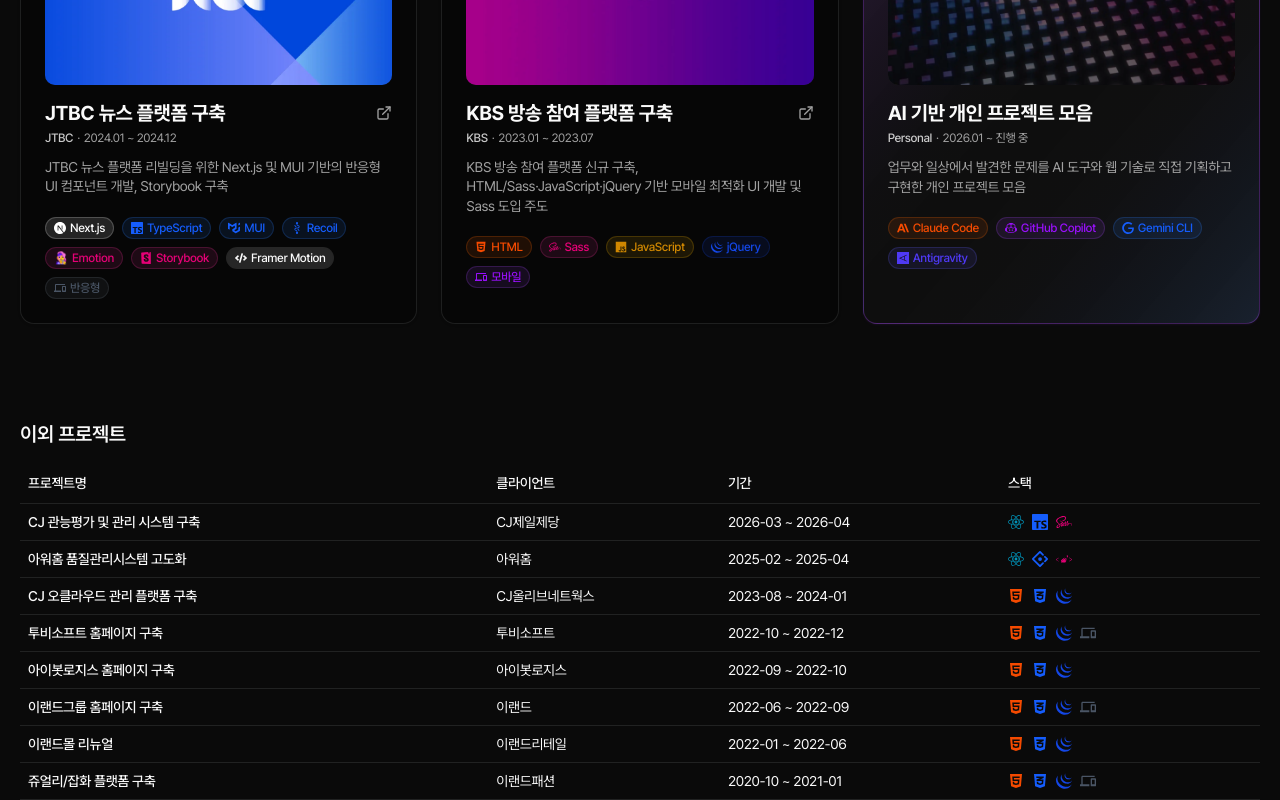
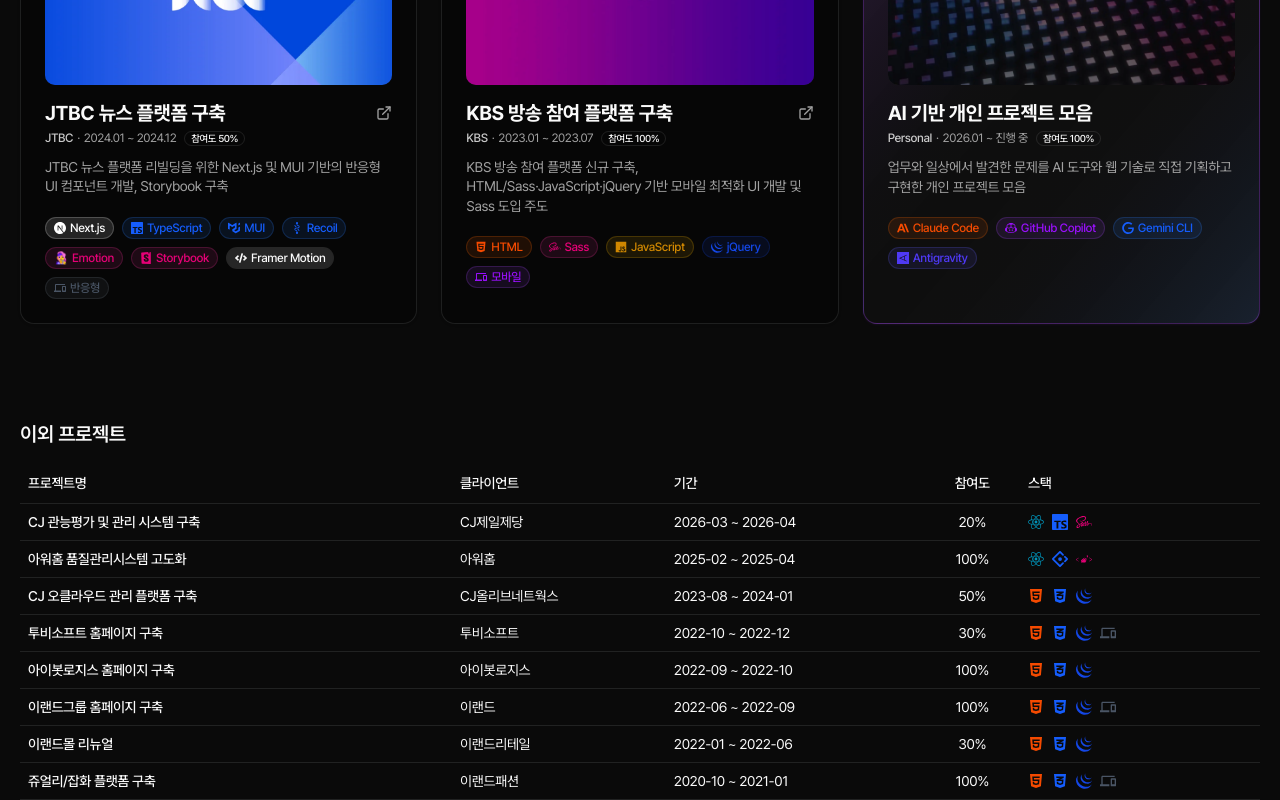
Before and after one commit to TaejunGoo/myFolio, a Next.js app: page / in a window 1280 px wide. Shown: the part 1600-2400 px from the top of the page. Built offline with nearby package versions, Linux system fonts and the light colour scheme.

Commit message:
feat: display project participation rates

```diff
--- a/src/components/main/projects/ProjectCard.tsx
+++ b/src/components/main/projects/ProjectCard.tsx
@@ -14,7 +14,21 @@
 
 export type { ProjectCardProps };
 
-const ProjectCard = ({ title, category, description, imageUrlAry, projectLink, slug, periodStart, periodEnd, stack, client, className, priority }: ProjectCardProps) => {
+const ProjectCard = ({
+  title,
+  category,
+  description,
+  imageUrlAry,
+  projectLink,
+  slug,
+  periodStart,
+  periodEnd,
+  participation,
+  stack,
+  client,
+  className,
+  priority,
+}: ProjectCardProps) => {
   const { start: formattedStart, end: formattedEnd } = formatPeriod(periodStart, periodEnd, "진행 중");
   const isPersonalProject = category === "Personal";
 
@@ -86,6 +100,11 @@
             <span className="font-medium text-foreground/80">{client}</span>
             <span>·</span>
             <span>{formattedStart} ~ {formattedEnd}</span>
+            {participation !== undefined ? (
+              <Badge variant="outline" className="ml-1 px-1.5 py-0 text-[10px] font-medium">
+                참여도 {participation}%
+              </Badge>
+            ) : null}
           </div>
 
           <p className="mt-3 mb-5 min-h-[calc(1.375em*2)] text-sm leading-snug break-keep text-muted-foreground">
--- a/src/components/main/projects/ProjectTable.tsx
+++ b/src/components/main/projects/ProjectTable.tsx
@@ -27,6 +27,7 @@
             <TableHead>프로젝트명</TableHead>
             <TableHead>클라이언트</TableHead>
             <TableHead>기간</TableHead>
+            <TableHead className="text-center whitespace-nowrap">참여도</TableHead>
             <TableHead>스택</TableHead>
           </TableRow>
         </TableHeader>
@@ -52,6 +53,9 @@
                 {project.periodStart}
                 {project.periodEnd ? ` ~ ${project.periodEnd}` : " - 진행중"}
               </TableCell>
+              <TableCell className="text-center whitespace-nowrap">
+                {project.participation !== undefined ? `${project.participation}%` : "-"}
+              </TableCell>
               <TableCell>
                 <div className="flex gap-2">
                   {project.stack.map((tech, techIndex) => (
--- a/src/components/projects/detail/ProjectHeader.tsx
+++ b/src/components/projects/detail/ProjectHeader.tsx
@@ -11,6 +11,7 @@
   client: string;
   periodStart: string;
   periodEnd?: string;
+  participation?: number;
   projectLink?: string;
 }
 
@@ -20,6 +21,7 @@
   client,
   periodStart,
   periodEnd,
+  participation,
   projectLink,
 }: ProjectHeaderProps) => {
   const formattedStart = format(parseISO(periodStart), "yyyy.MM");
@@ -39,6 +41,9 @@
       <div className="space-y-2">
         <div className="flex flex-wrap items-center gap-2">
           <Badge variant="secondary">{category}</Badge>
+          {participation !== undefined ? (
+            <Badge variant="outline">참여도 {participation}%</Badge>
+          ) : null}
           {projectLink && (
             <a
               href={projectLink}
--- a/src/components/projects/detail/index.tsx
+++ b/src/components/projects/detail/index.tsx
@@ -24,6 +24,7 @@
     client,
     periodStart,
     periodEnd,
+    participation,
     projectLink,
     imageUrlAry,
     overview,
@@ -41,6 +42,7 @@
         client={client}
         periodStart={periodStart}
         periodEnd={periodEnd}
+        participation={participation}
         projectLink={projectLink}
       />
 
--- a/src/data/projects/projects.ts
+++ b/src/data/projects/projects.ts
@@ -10,6 +10,7 @@
       "관능평가 및 관리 시스템 구축, React/TypeScript 기반 UI 이슈 해결 및 컴포넌트 개발 지원",
     periodStart: "2026-03",
     periodEnd: "2026-04",
+    participation: 20,
     stack: ["React", "TypeScript", "Sass"],
   },
   {
@@ -22,6 +23,7 @@
       "학교 등 교육기관 대상 식자재 B2B 플랫폼 신규 구축, React/TypeScript 기반 반응형 UI 개발",
     periodStart: "2025-06",
     periodEnd: "2025-08",
+    participation: 30,
     stack: ["React", "TypeScript", "Tailwind CSS", "Styled-Components", "Headless UI", "반응형"],
     imageUrlAry: ["/images/projects/school_1.webp"],
   },
@@ -34,6 +36,7 @@
       "대한통운 임직원을 위한 사내 커뮤니티 플랫폼 신규 구축, React/TypeScript 기반 모바일 최적화 UI 개발",
     periodStart: "2025-03",
     periodEnd: "2025-06",
+    participation: 100,
     stack: ["React", "TypeScript", "Tailwind CSS", "Styled-Components", "모바일"],
     imageUrlAry: ["/images/projects/cjthesquare_1.webp", "/images/projects/cjthesquare_2.webp"],
   },
@@ -45,6 +48,7 @@
       "React 기반 어드민 웹사이트인 아워홈 품질관리시스템(QSIS) 고도화를 위한 기존 페이지 리뉴얼 수행",
     periodStart: "2025-02",
     periodEnd: "2025-04",
+    participation: 100,
     stack: ["React", "Ant Design", "Styled-Components"],
   },
   {
@@ -57,6 +61,7 @@
       "CJ올리브네트웍스의 디지털 마케팅 솔루션 팀 홈페이지 구축 프로젝트에서 고객 및 외주 개발사 간 기술 조율 및 UI QA 담당",
     periodStart: "2025-01",
     periodEnd: "2025-02",
+    participation: 30,
     stack: ["Next.js", "TypeScript", "Tailwind CSS", "Shadcn UI", "반응형"],
     imageUrlAry: ["/images/projects/maxonomy_1.webp"],
   },
@@ -70,6 +75,7 @@
       "JTBC 뉴스 플랫폼 리빌딩을 위한 Next.js 및 MUI 기반의 반응형 UI 컴포넌트 개발, Storybook 구축",
     periodStart: "2024-01",
     periodEnd: "2024-12",
+    participation: 50,
     stack: ["Next.js", "TypeScript", "MUI", "Recoil", "Emotion", "Storybook", "Framer Motion", "반응형"],
     imageUrlAry: ["/images/projects/jtbc_1.webp", "/images/projects/jtbc_2.webp"],
   },
@@ -81,6 +87,7 @@
       "CJ 오클라우드 관리 콘솔의 웹 인터페이스 구축 및 jQuery를 활용한 동적 인터랙션 구현",
     periodStart: "2023-08",
     periodEnd: "2024-01",
+    participation: 50,
     stack: ["HTML", "CSS", "jQuery"],
   },
   {
@@ -93,6 +100,7 @@
       "KBS 방송 참여 플랫폼 신규 구축, HTML/Sass·JavaScript·jQuery 기반 모바일 최적화 UI 개발 및 Sass 도입 주도",
     periodStart: "2023-01",
     periodEnd: "2023-07",
+    participation: 100,
     stack: ["HTML", "Sass", "JavaScript", "jQuery", "모바일"],
     imageUrlAry: ["/images/projects/tvut_1.webp"],
   },
@@ -105,6 +113,7 @@
       "투비소프트 공식 홈페이지의 반응형 웹 UI 구현 및 jQuery 기반의 동적 기능 개발 지원",
     periodStart: "2022-10",
     periodEnd: "2022-12",
+    participation: 30,
     stack: ["HTML", "CSS", "jQuery", "반응형"],
   },
   {
@@ -116,6 +125,7 @@
       "아이봇로지스 홈페이지 구축을 위한 HTML/CSS 기반 퍼블리싱 및 jQuery 인터랙션 개발",
     periodStart: "2022-09",
     periodEnd: "2022-10",
+    participation: 100,
     stack: ["HTML", "CSS", "jQuery"],
   },
   {
@@ -127,6 +137,7 @@
       "HTML/CSS 기반 반응형 퍼블리싱 및 jQuery 인터랙션 개발을 통한 이랜드그룹 공식 홈페이지 구축",
     periodStart: "2022-06",
     periodEnd: "2022-09",
+    participation: 100,
     stack: ["HTML", "CSS", "jQuery", "반응형"],
   },
   {
@@ -138,6 +149,7 @@
       "이랜드몰 리뉴얼 프로젝트에서 기존 페이지의 컴포넌트화 및 HTML/CSS 구현, 프리랜서 인력 관리 및 일정 조율 담당",
     periodStart: "2022-01",
     periodEnd: "2022-06",
+    participation: 30,
     stack: ["HTML", "CSS", "jQuery"],
   },
   {
@@ -148,6 +160,7 @@
       "이랜드패션의 쥬얼리/잡화 전문 eCommerce 플랫폼 구축을 위한 HTML/CSS 반응형 웹 퍼블리싱 및 jQuery 인터랙션 개발",
     periodStart: "2020-10",
     periodEnd: "2021-01",
+    participation: 100,
     stack: ["HTML", "CSS", "jQuery", "반응형"],
   },
   {
@@ -158,6 +171,7 @@
       "반려동물 용품 및 커뮤니케이션 플랫폼 구축을 위한 HTML/CSS 반응형 웹 퍼블리싱 및 jQuery 인터랙션 개발",
     periodStart: "2020-09",
     periodEnd: "2020-10",
+    participation: 50,
     stack: ["HTML", "CSS", "jQuery", "반응형"],
   },
   {
@@ -169,6 +183,7 @@
       "아동 패션 플랫폼 구축을 위한 HTML/CSS 반응형 웹 퍼블리싱 및 jQuery 인터랙션 개발",
     periodStart: "2020-02",
     periodEnd: "2020-05",
+    participation: 50,
     stack: ["HTML", "CSS", "jQuery", "반응형"],
   },
   {
@@ -179,6 +194,7 @@
       "WCG 2019 공식 웹사이트의 다국어 반응형 UI 개발 및 중국 시안 현지 행사 운영 기술 지원",
     periodStart: "2019-07",
     periodEnd: "2020-02",
+    participation: 50,
     stack: ["HTML", "CSS", "jQuery", "반응형", "다국어"],
   },
   {
@@ -189,6 +205,7 @@
     description:
       "업무와 일상에서 발견한 문제를 AI 도구와 웹 기술로 직접 기획하고 구현한 개인 프로젝트 모음",
     periodStart: "2026-01",
+    participation: 100,
     stack: ["Claude Code", "GitHub Copilot", "Gemini CLI", "Antigravity"],
     imageUrlAry: ["/images/projects/vibe_1.webp"],
   },
--- a/src/lib/chatbot/prompt.ts
+++ b/src/lib/chatbot/prompt.ts
@@ -16,7 +16,10 @@
 const formatCanonicalSiteData = () => {
   const projects = projectsData
     .map((project) => {
-      return `- ${project.title} | ${project.client} | ${formatPeriod(project.periodStart, project.periodEnd)} | ${project.description} | 기술: ${project.stack.join(", ")}`;
+      const participation =
+        project.participation !== undefined ? ` | 참여도: ${project.participation}%` : "";
+
+      return `- ${project.title} | ${project.client} | ${formatPeriod(project.periodStart, project.periodEnd)}${participation} | ${project.description} | 기술: ${project.stack.join(", ")}`;
     })
     .join("\n");
 
--- a/src/types/project.ts
+++ b/src/types/project.ts
@@ -11,6 +11,8 @@
   slug?: string;
   periodStart: string;
   periodEnd?: string;
+  /** Contribution percentage from 0 to 100 */
+  participation?: number;
   stack: StackItem[];
   client: string;
   className?: string;
```
